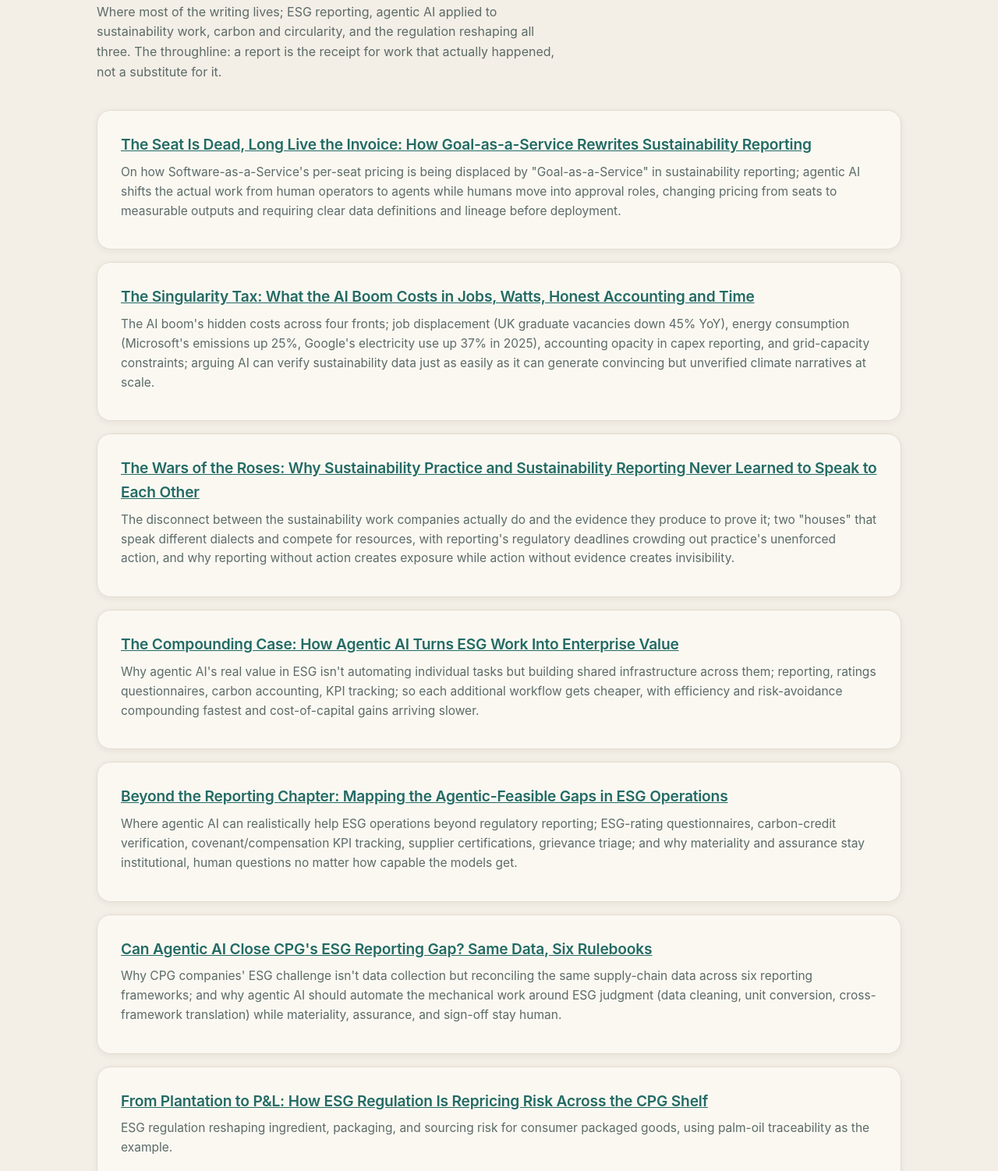
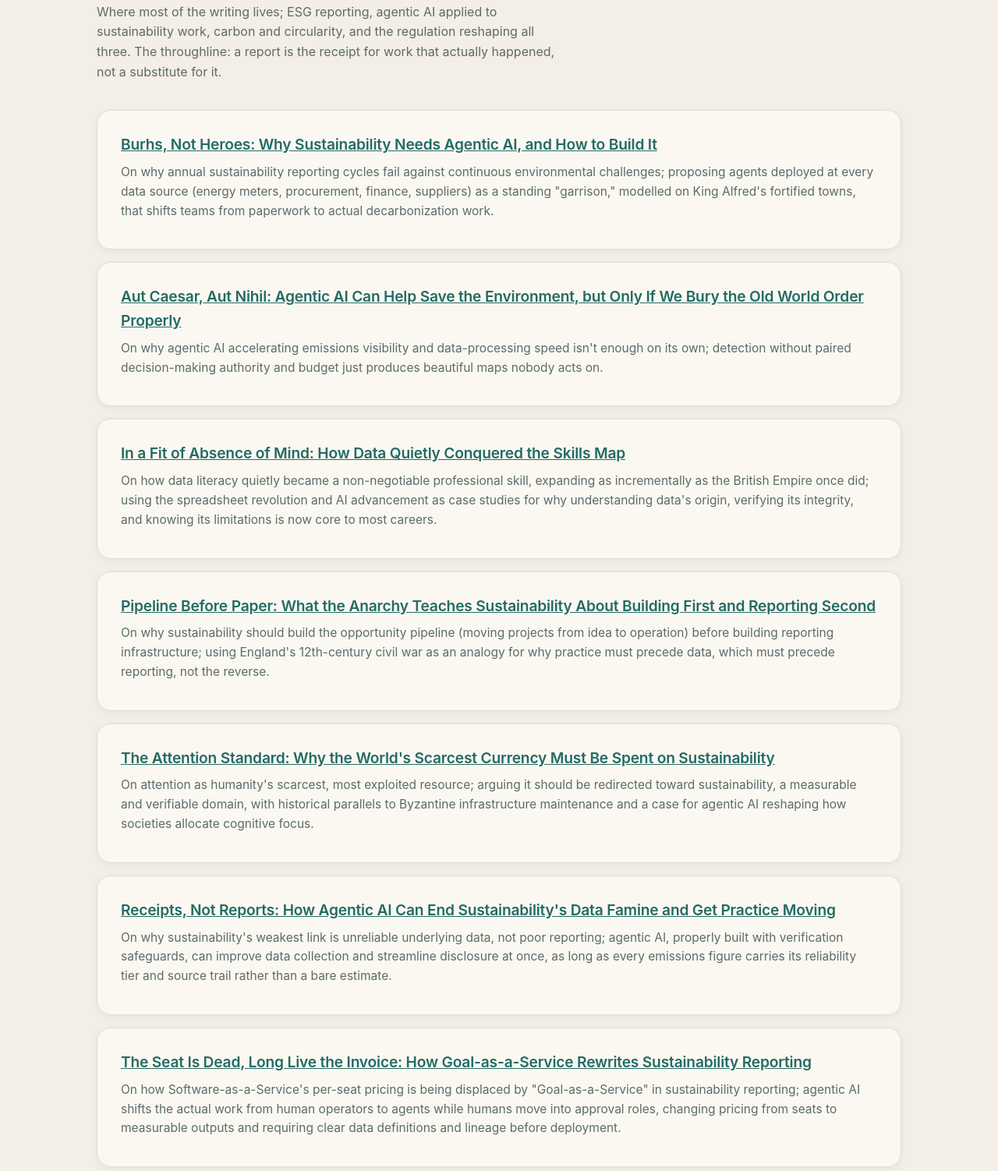
Before and after one commit to sheersh-star/Sheersh-s-Summary, a plain HTML site: page writing.html in a window 1280 px wide. Shown: the part 507-2009 px from the top of the page at 78% size. Drawn offline with Linux system fonts and the light colour scheme.

Commit message:
Add 6 new sustainability/agentic-AI pieces
Receipts Not Reports, The Attention Standard, Pipeline Before Paper,
In a Fit of Absence of Mind, Aut Caesar Aut Nihil, and Burhs Not
Heroes; these are the 6 titles the sustainability beliefs one-pager
cited but weren't yet published. All 6 belong in the Sustainability
& ESG group (newest-first, above The Seat Is Dead). Piece count
updated to twenty-eight across the Writing page, Home page link, and
chat widget. Home's Featured writing swapped to the new top 3. About
page's belief citations now link to these pieces where the one-pager
pointed to them, instead of sitting unlinked.

Co-Authored-By: Claude Sonnet 5 <noreply@anthropic.com>

```diff
--- a/chat-widget.js
+++ b/chat-widget.js
@@ -34,7 +34,7 @@
     },
     {
       keywords: ["writing", "substack", "blog", "article", "articles", "write", "sustainability", "esg"],
-      answer: "He writes on Substack (sheersh13.substack.com) about sustainability, ESG, and AI reshaping retail and CPG; twenty-two pieces so far, including \"The Wars of the Roses: Why Sustainability Practice and Sustainability Reporting Never Learned to Speak to Each Other\" and \"From Plantation to P&L: How ESG Regulation Is Repricing Risk Across the CPG Shelf.\" See the Writing page for all twenty-two."
+      answer: "He writes on Substack (sheersh13.substack.com) about sustainability, ESG, and AI reshaping retail and CPG; twenty-eight pieces so far, including \"Burhs, Not Heroes: Why Sustainability Needs Agentic AI, and How to Build It\" and \"Receipts, Not Reports: How Agentic AI Can End Sustainability's Data Famine and Get Practice Moving.\" See the Writing page for all twenty-eight."
     },
     {
       keywords: ["contact", "email", "reach", "hire", "collaborate", "get in touch", "linkedin", "github"],
--- a/writing.html
+++ b/writing.html
@@ -35,6 +35,36 @@
     <div class="wrap">
       <h2>Sustainability &amp; ESG</h2>
       <p class="section-sub">Where most of the writing lives; ESG reporting, agentic AI applied to sustainability work, carbon and circularity, and the regulation reshaping all three. The throughline: a report is the receipt for work that actually happened, not a substitute for it.</p>
+
+      <div class="card">
+        <h3 class="card-title"><a href="https://sheersh13.substack.com/p/burhs-not-heroes-why-sustainability" target="_blank" rel="noopener">Burhs, Not Heroes: Why Sustainability Needs Agentic AI, and How to Build It</a></h3>
+        <p>On why annual sustainability reporting cycles fail against continuous environmental challenges; proposing agents deployed at every data source (energy meters, procurement, finance, suppliers) as a standing "garrison," modelled on King Alfred's fortified towns, that shifts teams from paperwork to actual decarbonization work.</p>
+      </div>
+
+      <div class="card">
+        <h3 class="card-title"><a href="https://sheersh13.substack.com/p/aut-caesar-aut-nihil-agentic-ai-can" target="_blank" rel="noopener">Aut Caesar, Aut Nihil: Agentic AI Can Help Save the Environment, but Only If We Bury the Old World Order Properly</a></h3>
+        <p>On why agentic AI accelerating emissions visibility and data-processing speed isn't enough on its own; detection without paired decision-making authority and budget just produces beautiful maps nobody acts on.</p>
+      </div>
+
+      <div class="card">
+        <h3 class="card-title"><a href="https://sheersh13.substack.com/p/in-a-fit-of-absence-of-mind-how-data" target="_blank" rel="noopener">In a Fit of Absence of Mind: How Data Quietly Conquered the Skills Map</a></h3>
+        <p>On how data literacy quietly became a non-negotiable professional skill, expanding as incrementally as the British Empire once did; using the spreadsheet revolution and AI advancement as case studies for why understanding data's origin, verifying its integrity, and knowing its limitations is now core to most careers.</p>
+      </div>
+
+      <div class="card">
+        <h3 class="card-title"><a href="https://sheersh13.substack.com/p/pipeline-before-paper-what-the-anarchy" target="_blank" rel="noopener">Pipeline Before Paper: What the Anarchy Teaches Sustainability About Building First and Reporting Second</a></h3>
+        <p>On why sustainability should build the opportunity pipeline (moving projects from idea to operation) before building reporting infrastructure; using England's 12th-century civil war as an analogy for why practice must precede data, which must precede reporting, not the reverse.</p>
+      </div>
+
+      <div class="card">
+        <h3 class="card-title"><a href="https://sheersh13.substack.com/p/the-attention-standard-why-the-worlds" target="_blank" rel="noopener">The Attention Standard: Why the World's Scarcest Currency Must Be Spent on Sustainability</a></h3>
+        <p>On attention as humanity's scarcest, most exploited resource; arguing it should be redirected toward sustainability, a measurable and verifiable domain, with historical parallels to Byzantine infrastructure maintenance and a case for agentic AI reshaping how societies allocate cognitive focus.</p>
+      </div>
+
+      <div class="card">
+        <h3 class="card-title"><a href="https://sheersh13.substack.com/p/receipts-not-reports-how-agentic" target="_blank" rel="noopener">Receipts, Not Reports: How Agentic AI Can End Sustainability's Data Famine and Get Practice Moving</a></h3>
+        <p>On why sustainability's weakest link is unreliable underlying data, not poor reporting; agentic AI, properly built with verification safeguards, can improve data collection and streamline disclosure at once, as long as every emissions figure carries its reliability tier and source trail rather than a bare estimate.</p>
+      </div>
 
       <div class="card">
         <h3 class="card-title"><a href="https://sheersh13.substack.com/p/the-seat-is-dead-long-live-the-invoice" target="_blank" rel="noopener">The Seat Is Dead, Long Live the Invoice: How Goal-as-a-Service Rewrites Sustainability Reporting</a></h3>
```
Also changed, not shown: about.html (+4 -4 lines), index.html (+7 -7 lines).
